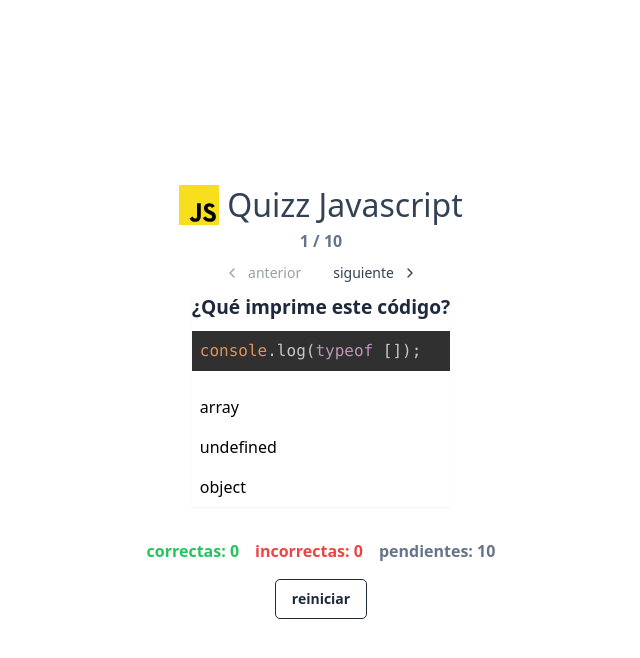
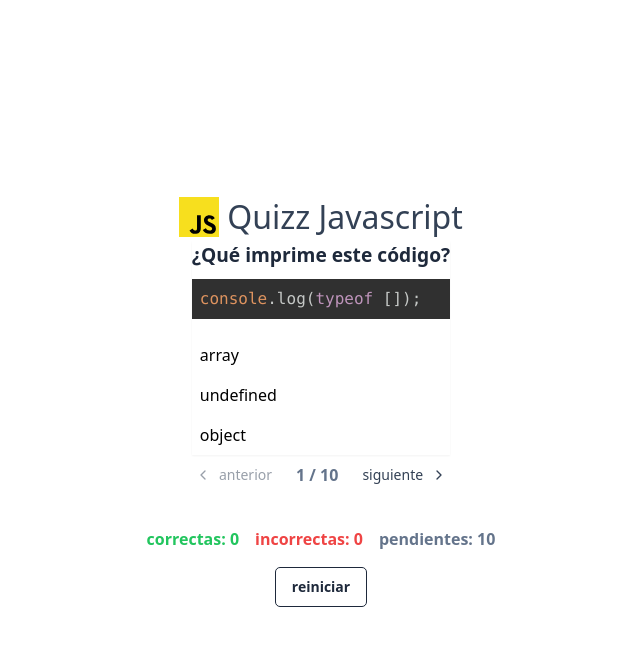
Before and after one commit to INKINSS/quizz-javascript, a React (Vite) app: page / in a window 1280 px wide. Both pictures are taken after a click on the button "comenzar". Shown: the top 658 px of the page, without its empty margins (319-959 px from the left). Built offline with nearby package versions, Linux system fonts and the light colour scheme.

Commit message:
fix: correct spelling of 'difficulty' in Question type and improve code formatting

```diff
--- a/src/components/game/Game.tsx
+++ b/src/components/game/Game.tsx
@@ -6,25 +6,34 @@ import { Footer } from "../footer/Footer";
 
 export const Game = () => {
   const question = useQuestionsStore((state) => state.questions);
-  const currentQuestion = useQuestionsStore(
-    (state) => state.currentQuestionIndex
+  const currentQuestion = useQuestionsStore((state) => state.currentQuestionIndex
   );
   const questionInfo = question[currentQuestion];
   const goNextQuestion = useQuestionsStore((state) => state.goNextQuestion);
   const goPrevQuestion = useQuestionsStore((state) => state.goPrevQuestion);
   return (
     <>
-    <span className="font-semibold text-slate-500">{ currentQuestion+ 1 } / { question.length }</span>
-      <div className="flex">
-        <Button className="text-slate-700" disabled={currentQuestion === 0} onClick={goPrevQuestion}>
+      <Question info={questionInfo} />
+      <div className="flex w-full justify-center items-center gap-x-2">
+        <Button
+          className="text-slate-700"
+          disabled={currentQuestion === 0}
+          onClick={goPrevQuestion}
+        >
           <ChevronLeft />
           anterior
         </Button>
-        <Button className="text-slate-700" disabled={currentQuestion >= question.length - 1} onClick={goNextQuestion}>
+        <span className="font-semibold text-slate-500">
+        {currentQuestion + 1} / {question.length}
+      </span>
+        <Button
+          className="text-slate-700"
+          disabled={currentQuestion >= question.length - 1}
+          onClick={goNextQuestion}
+        >
           siguiente <ChevronRight />
         </Button>
       </div>
-      <Question info={questionInfo} />
       <Footer />
     </>
   );
--- a/src/store/Questions.tsx
+++ b/src/store/Questions.tsx
@@ -10,6 +10,7 @@ interface State {
   goNextQuestion?: () => void;
   goPrevQuestion?: () => void;
   restart?: () => void;
+  difficulty?: string;
 }
 
 export const useQuestionsStore = create<State>()(persist((set, get) => ({
@@ -21,15 +22,12 @@ export const useQuestionsStore = create<State>()(persist((set, get) => ({
     const questions = data.sort(() => Math.random() - 0.5).slice(0, limit);
     set({ questions });
   },
-  //usar el structureClone para no mutar el estado
   selectAnswer: (questionId: number, answerIndex: number) => {
     const { questions } = get();
     const newQuestions = structuredClone(questions);
     const questionIndex = newQuestions.findIndex((q) => q.id === questionId);
     const questionInfo = newQuestions[questionIndex];
-    const isCorrectUserAnswer =
-      questionInfo.correctAnswer === answerIndex;
-    //cambiar la informacion en la copia de la pregunta
+    const isCorrectUserAnswer = questionInfo.correctAnswer === answerIndex;
     newQuestions[questionIndex] = {
       ...questionInfo,
       isCorrectUserAnswer,
@@ -40,18 +38,18 @@ export const useQuestionsStore = create<State>()(persist((set, get) => ({
   goNextQuestion: () => {
     const { questions, currentQuestionIndex } = get();
     const nextQuestionIndex = currentQuestionIndex + 1;
-    if(nextQuestionIndex < questions.length){
+    if (nextQuestionIndex < questions.length) {
       set({ currentQuestionIndex: nextQuestionIndex });
     }
   },
   goPrevQuestion: () => {
     const { currentQuestionIndex } = get();
     const prevQuestionIndex = currentQuestionIndex - 1;
-    if(prevQuestionIndex >= 0){
+    if (prevQuestionIndex >= 0) {
       set({ currentQuestionIndex: prevQuestionIndex });
     }
   },
-  restart: () => {
+restart: () => {
     set({ currentQuestionIndex: 0, questions: [] });
   }
-}), { name: "questions" }))
+}), { name: "questions" }));
--- a/src/types.d.ts
+++ b/src/types.d.ts
@@ -4,7 +4,7 @@ export interface Question {
     code: string;
     answers: string[];
     correctAnswer: number;
-    dificulty: string;
+    difficulty: string;
     userSelectedAnswer?: number;
     isCorrectUserAnswer?: boolean;
 }
```
Also changed, not shown: src/components/game/ListQuestions.tsx (+7 -5 lines), src/components/footer/Footer.tsx (line endings or trailing spaces).
